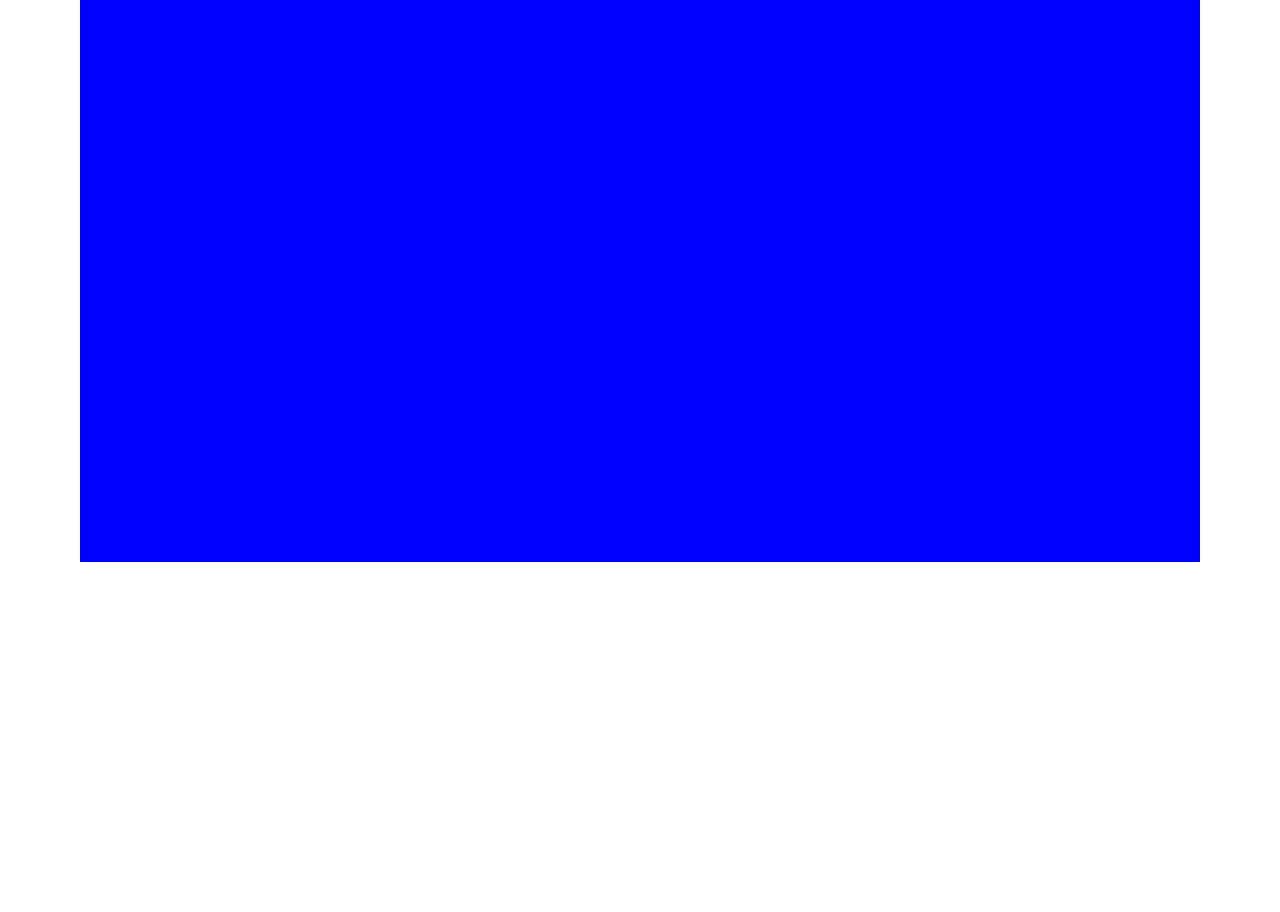
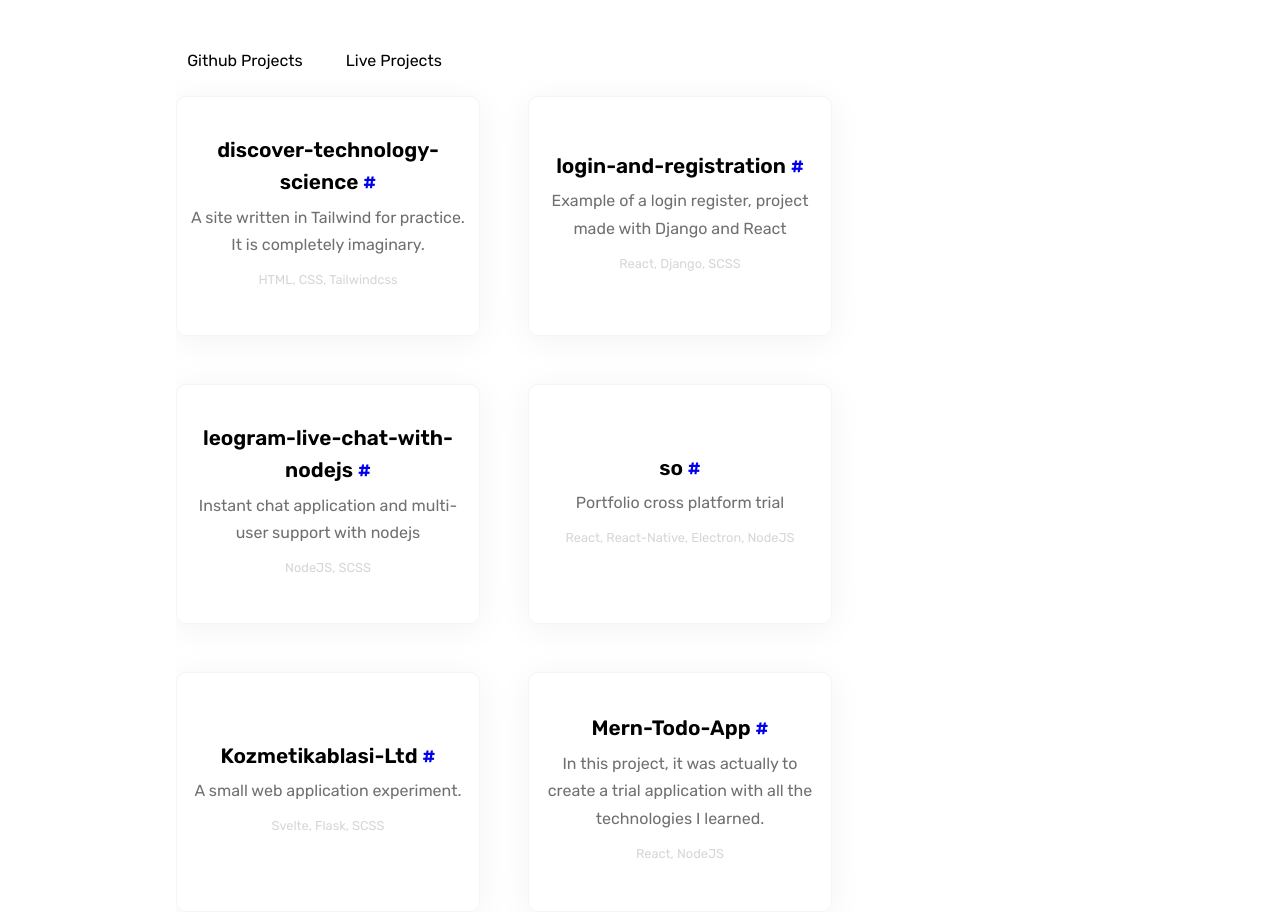
Before and after one commit to burakbehlull/portfolio-v2, a React (Vite) app in the folder client/: page / in a window 1280 px wide. Shown: the part 784-1696 px from the top of the page. Before the commit the page ends 1378 px from the top, so only its background shows below. Built offline with nearby package versions, Linux system fonts and the light colour scheme.

Commit message:
feat: Complete Projects section

```diff
--- a/client/src/assets/sass/pages/_projects.scss
+++ b/client/src/assets/sass/pages/_projects.scss
@@ -1,10 +1,84 @@
 &#projects{
-    height: calc(80vh);
-    background-color: blue;
-
+    height: calc(100vh);
+    // background-color: blue;
+    padding-top: 1rem;
     display: flex;
     flex-direction: column;
     justify-items: center;
-    // justify-content: center;
     text-align: center;
+
+    .projects-text{
+        font-size: 3.3rem;
+    }
+
+    .projects{
+        height: 100%;
+        padding:2.5rem 5rem 2rem 6rem;
+        //top, right, bottom, left
+        // background-color: red;
+        .projects-head{
+            ul{
+                display: flex;
+                gap: 1.3rem;
+                li{
+                    background-color: #fff;
+                    transition-duration: 500ms;
+                    padding: .3rem .7rem;
+                    cursor: pointer;
+                    &:hover{
+                        border-radius: 6px;
+                        background-color: #f1f5f9;
+
+                    }
+                }
+            }
+        }
+
+        .projects-body{
+            padding-top: 1rem;
+
+            display: flex;
+            flex-wrap: wrap;
+            gap: 3rem;
+            overflow: hidden;
+            // width: 80vw;
+
+            div{
+                height: 30vh;
+                width: 19rem;
+
+                display: flex;
+                flex-direction: column;
+                align-items: center;
+                justify-content: center;
+
+                padding: .5rem;
+
+                border: 1px solid #f1f5f9;
+                border-radius: 10px;
+                box-shadow: 0 5px 35px 0px rgb(0 0 0 / 5%);
+
+                h3{
+                    font-weight: 600;
+                    font-size: 1.3rem;
+                    a{
+                        font-size: 1.2rem;
+                    }
+                }
+
+                p{
+                    padding: .3rem;
+                    font-size: 1rem;
+                    color: rgb(112, 112, 112);
+                }
+
+                span {
+                    padding: .3rem;
+                    font-size: .8rem;
+                    font-weight: 400;
+                    color: rgb(216, 213, 213);
+                }
+            }
+        }
+    }
 }
--- /dev/null
+++ b/client/src/components/Project.tsx
@@ -0,0 +1,21 @@
+import React from 'react'
+import {ProjectTypes} from './Projects'
+
+interface IProps {
+    props: ProjectTypes;
+}
+
+const sabitLink = 'https://github.com/iambuvak/'
+
+const Project : React.FC<IProps> = ({props}) => {
+    const { title,description,languages,repolink } = props;
+    return (
+        <div className='project-box'>
+            <h3> {title}  <a href={`${sabitLink}${repolink}`}>#</a> </h3>
+            <p> {description} </p>
+            <span> {languages} </span>
+        </div>
+    )
+}
+
+export default Project
--- a/client/src/components/Projects.tsx
+++ b/client/src/components/Projects.tsx
@@ -1,11 +1,96 @@
-import React from 'react'
+import React, { useState } from 'react'
+import Project from './Project'
+
+
+export interface ProjectTypes {
+    title: string;
+    description: string;
+    languages: string;
+    repolink: string;
+}
+
+
+const GithubArr : ProjectTypes[] = [
+    {
+        title: 'discover-technology-science',
+        description: 'A site written in Tailwind for practice. It is completely imaginary.',
+        languages: 'HTML, CSS, Tailwindcss',
+        repolink: 'discover-technology-science'
+    },
+    {
+        title: 'login-and-registration',
+        description: 'Example of a login register, project made with Django and React',
+        languages: 'React, Django, SCSS',
+        repolink: 'login-and-registration'
+    },
+    {
+        title: 'leogram-live-chat-with-nodejs',
+        description: 'Instant chat application and multi-user support with nodejs',
+        languages: 'NodeJS, SCSS',
+        repolink: 'leogram-live-chat-with-nodejs'
+    },
+    {
+        title: 'so',
+        description: 'Portfolio cross platform trial',
+        languages: 'React, React-Native, Electron, NodeJS',
+        repolink: 'so'
+    },
+    {
+        title: 'Kozmetikablasi-Ltd',
+        description: 'A small web application experiment.',
+        languages: 'Svelte, Flask, SCSS',
+        repolink: 'Kozmetikablasi-Ltd'
+    },
+    {
+        title: 'Mern-Todo-App',
+        description: 'In this project, it was actually to create a trial application with all the technologies I learned.',
+        languages: 'React, NodeJS',
+        repolink: 'mern-todo-app'
+    },
+]
+
+
+const GithubProjects = () => {
+    return(
+        <>
+            {GithubArr?.map((items, index)=> <>
+                <Project props={items} key={index} />
+            </>
+            )}
+
+        </>
+    )
+}
+
+const LiveProjects = () => {
+    return(
+        <h1>Live Projects</h1>
+    )
+}
 
 
 const Projects : React.FC = () => {
+    const [content, setContent] = useState(false)
 
     return(
         <section id='projects'>
-            <h1>Projects</h1>
+
+            <h1 className='projects-text'>Projects</h1>
+
+            <div className='projects'>
+                <div className='projects-head'>
+                    <ul>
+                        <li onClick={()=> setContent(false)}>Github Projects</li>
+                        <li onClick={()=> setContent(true)}>Live Projects</li>
+                    </ul>
+                </div>
+
+                <div className='projects-body'>
+                    {content ? <LiveProjects /> : <GithubProjects />}
+                </div>
+
+            </div>
+
         </section>
     )
 }
```
